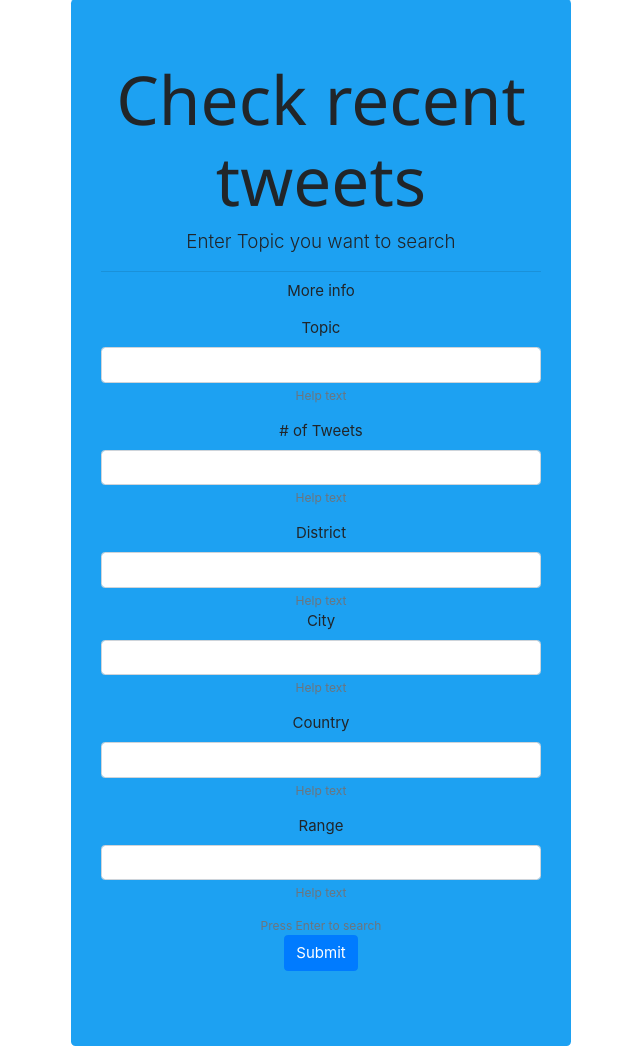
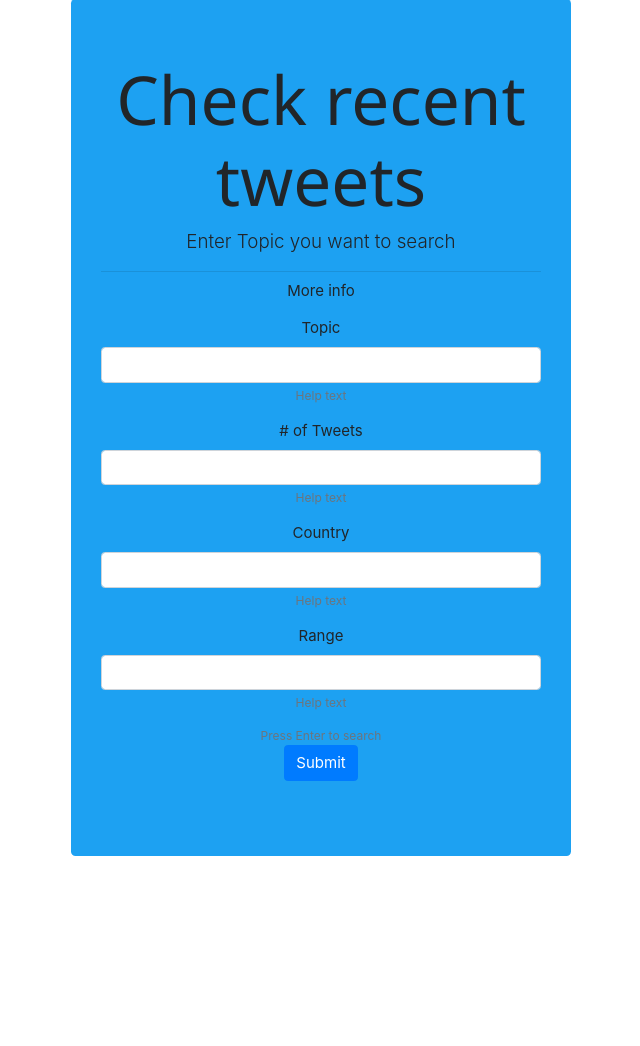
Before and after one commit to mihir1919/WeatherApp, a Django app: page /searchtwitter/ in a window 1280 px wide. Shown: the part 39-1085 px from the top of the page, without its empty margins (319-959 px from the left). After the commit the page ends 895 px from the top, so only its background shows below. Run offline with Django 3.2, Linux system fonts and the light colour scheme; some libraries are stand-ins or nearby versions.

Commit message:
Update twit.html

```diff
--- a/track/templates/track/twit.html
+++ b/track/templates/track/twit.html
@@ -20,16 +20,6 @@
                 class="form-control" name="no" id="" aria-describedby="helpId" placeholder="">
               <small id="helpId" class="form-text text-muted">Help text</small>
             </div>
-              <label for="">District</label>
-              <input type="text" class="form-control" name="district" id="" aria-describedby="helpId" placeholder="">
-              <small id="helpId" class="form-text text-muted">Help text</small>
-            </div>
-            <div class="form-group">
-              <label for="">City</label>
-              <input type="text"
-                class="form-control" name="city" id="" aria-describedby="helpId" placeholder="">
-              <small id="helpId" class="form-text text-muted">Help text</small>
-            </div>
             <div class="form-group">
               <label for="">Country</label>
               <input type="text"
```
